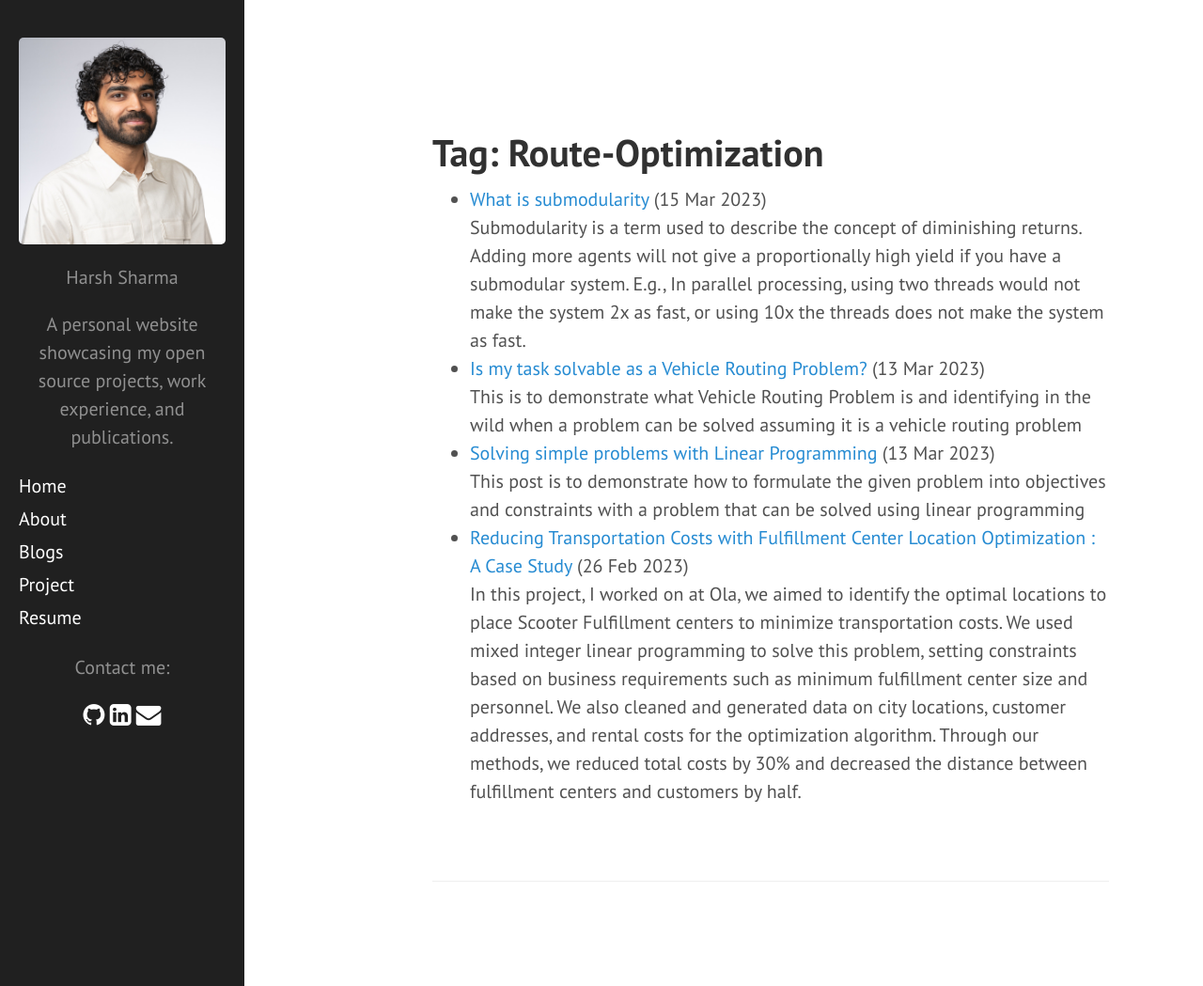
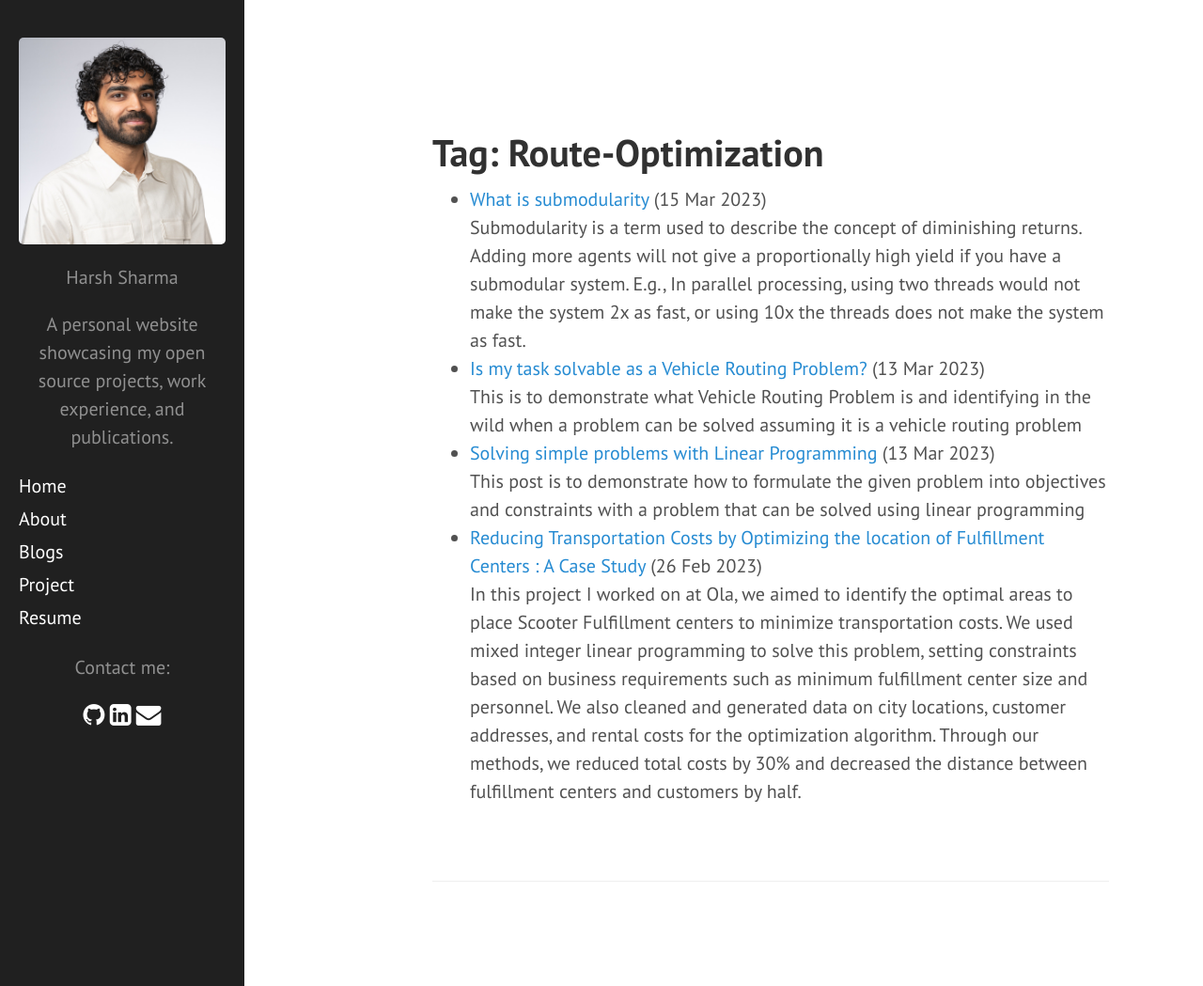
Before and after one commit to 97harsh/97harsh.github.io, a Jekyll site: the page built from tags/route-optimization.md, in a window 1280 px wide and 1049 px high. Shown: the whole window at 94% size. Built offline with Jekyll 4.4.1, drawn with Linux system fonts in a browser that asks for light colours; nearby versions of some CDN libraries; Markdown is read by kramdown in place of the engine named in the settings.

Commit message:
route optimization edits

```diff
--- a/_posts/2023-02-26-route-optimization.md
+++ b/_posts/2023-02-26-route-optimization.md
@@ -1,7 +1,7 @@
 ---
 layout: post
-title: Reducing Transportation Costs with Fulfillment Center Location Optimization &#58; A Case Study
-description: In this project, I worked on at Ola, we aimed to identify the optimal locations to place Scooter Fulfillment centers to minimize transportation costs. We used mixed integer linear programming to solve this problem, setting constraints based on business requirements such as minimum fulfillment center size and personnel. We also cleaned and generated data on city locations, customer addresses, and rental costs for the optimization algorithm. Through our methods, we reduced total costs by 30% and decreased the distance between fulfillment centers and customers by half.
+title: Reducing Transportation Costs by Optimizing the location of Fulfillment Centers &#58; A Case Study
+description: In this project I worked on at Ola, we aimed to identify the optimal areas to place Scooter Fulfillment centers to minimize transportation costs. We used mixed integer linear programming to solve this problem, setting constraints based on business requirements such as minimum fulfillment center size and personnel. We also cleaned and generated data on city locations, customer addresses, and rental costs for the optimization algorithm. Through our methods, we reduced total costs by 30% and decreased the distance between fulfillment centers and customers by half.
 type: project
 
 tags: ["Route-Optimization"]
@@ -23,7 +23,7 @@ The business had several constraints to consider while creating this model. For
 
 ### Methods:
 
-The first step was data cleaning and generation. The team had to clean the addresses of cities because these were custom-filled and could have spelling mistakes. They could only take a city that has sold a scooter and some suggested locations from businesses for opening a fulfillment center, which resulted in 1000 cities/towns overall. The team took Google maps-based distances between the city center for the fulfillment center and the centroid of all orders coming from the town, or otherwise city centers, assuming that all these points are close enough to be considered a flat surface. We had the addresses of customers placing their orders, and we calculated latitude and longitude using Google APIs. Based on the vendor's rate chart, we estimated the rentals cost applicable for opening a fulfillment center for cities. For the towns where the vendor did not have a rate card, we distributed cities based on Tier-1,2,3 and took an average of rates provided. The team precomputed the distances between each town and all possible fulfillment centers, saving some computation by identifying the regions these cities lie in and not computing if the distance between states in which they lie is more than 1000 km, putting their distance as infinite.
+The first step was data cleaning and generation. The team had to clean the addresses of cities because these were custom-filled and could have spelling mistakes. They could only take a city that has sold a scooter, and some suggested locations from businesses for opening a fulfillment center, which resulted in 1000 cities/towns overall. The team took Google maps-based distances between the city center for the fulfillment center and the centroid of all orders coming from the town, or otherwise city centers, assuming that all these points are close enough to be considered a flat surface. We had the addresses of customers placing their orders, and we calculated latitude and longitude using Google APIs. Based on the vendor's rate chart, we estimated the rentals cost applicable for opening a fulfillment center for cities. For the towns where the vendor did not have a rate card, we distributed cities based on Tier-1,2,3 and took an average of rates provided. The team precomputed the distances between each town and all possible fulfillment centers, saving some computation by identifying the regions these cities lie in and not computing if the distance between states in which they lie is more than 1000 km, putting their distance as infinite.
 
 The next step was problem formulation. The team could only suggest at a high level which city the fulfillment center would be like and not the exact location. Not all states can have fulfillment centers, so we put a penalty variable. We had to approximate future demand based on current EV sales, pending orders, EV sales of all competitors, 2-wheeler sales, and All EV sales in India. The team created what it would look like if Ola started selling 30k scooters monthly. The goal was to minimize the overall cost of transportation, which included the first mile (factory to a fulfillment center), the last mile (fulfillment center to customer), and the cost of renting fulfillment centers.
 
@@ -32,7 +32,7 @@ The next step was problem formulation. The team could only suggest at a high lev
 
 To solve this problem, the team used mixed-integer linear programming. We used the simplex algorithm, which is a basic linear solver. If a solution exists, it exists on one of the extreme points (corners). The solver moves toward points with larger and larger values (like gradient descent, but it can only move along edges to the next extreme point). When driving along in this fashion, if it encounters an open border, the problem is infeasible (no solution). We added lower and upper bounds as constraining equations (e.g., if x>5, then instead, We added y=x-5). The team included several constraints from the business, such as some fulfillment centers can only serve their state. Still, it was not feasible for some other states, e.g., Northeastern states (very few orders). There was also a constraint on the minimum size of a fulfillment center (10,000 sq ft) and a restriction on the minimum personnel required in a fulfillment center (security guards, manager). Only one fulfillment center can serve a city. The team assumed enough scooters would always be available to fulfill all locations' demands.
 
-Finally, the team compared their results to other approaches We considered, such as weighted K-means clustering. However, it took much work to add these constraints. The team managed to reduce the current total cost from 3500 to 2700, i.e., by 30% and reduced the current 90th percentile distance between the fulfillment center to the customer from 200 km to 100 km. Overall, the mixed-integer linear programming approach with the simplex algorithm was an effective method for optimizing fulfillment center placement to reduce the cost of transporting scooters.
+Finally, the team compared their results to other approaches We considered, such as weighted K-means clustering. However, it took much work to add these constraints. The team managed to reduce the current total cost from 3500 to 2700, i.e., by 30%, and reduced the current 90th percentile distance between the fulfillment center to the customer from 200 km to 100 km. Overall, the mixed-integer linear programming approach with the simplex algorithm was an effective method for optimizing fulfillment center placement to reduce the cost of transporting scooters.
 
 ### Results:
 
```
